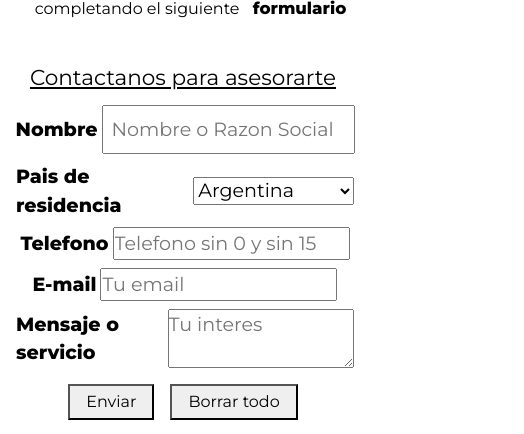
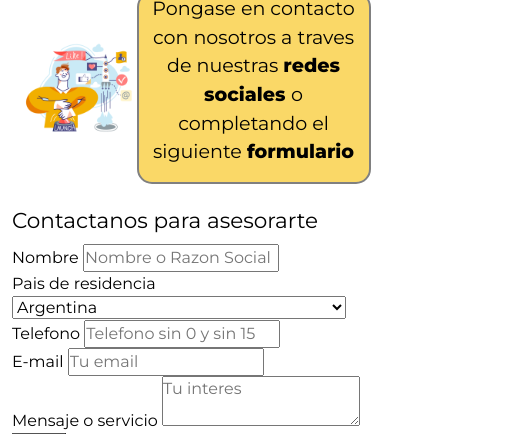
Before and after one commit to Ramirocco/CODER-BS, a website: page pages/contacto.html in a window 390 px wide. Shown: the part 263-697 px from the top of the page, 524 px wide, since content can reach past the window. Drawn offline with nearby package versions, Linux system fonts and the light colour scheme.

Commit message:
empece contacto nuevo disenio y responsive con sass

```diff
--- a/pages/contacto.html
+++ b/pages/contacto.html
@@ -49,32 +49,35 @@
         </nav>
     </header>
 
-    <div class="row d-flex flex-column align-items-center  ">
-        <div class="col-8 col-md-6 d-flex justify-content-center">
-            <img src="../assets/img/contacto.png" alt="Contacto" class="w-50 my-4 ">
+    <section class="servicios">
+        <div class="tituloserv">
+            <h2>Contactanos por Mountop</h2>
         </div>
-        <div class=" col-sm-10 col-md-6">
-            <p class="text-center">Pongase en contacto con nosotros a traves de nuestras <span> redes
-                    sociales </span> o completando el siguiente <span> formulario </span></p>
+        <div>
+            <div>
+                <img src="../assets/img/COHETE.png" class="rounded-start img-fluid" alt="..."></div>
+                <div class="pservicios">
+                    <p>Pongase en contacto con nosotros a traves de nuestras <b> redes
+                    sociales </b> o completando el siguiente <b> formulario </b>
+                </p>
             </div>
         </div>
+    </section>
 
-    <main class=" row d-flex justify-content-center">
-        <div class=" col-sm-10 col-lg-9 mt-4">
+
+    <main class=".maincontacto">
+        <div class="">
             <!-- no se como se completa el action -->
             <form data-aos="fade-right" data-aos-duration="2500" action="" method="post" ">
-                <fieldset  class=" d-flex flex-column align-content-center">
-                <legend class="col-12 d-flex justify-content-center text-center text-decoration-underline">Contactanos para
-                    asesorarte </legend>
-
-                <div class=" my-1 justify-content-center align-items-center d-flex">
-                    <label class="size-small  mx-1 p-auto fw-semibold" for="nombre">Nombre</label>
-                    <input class="size-small p-2 fw-normal" name="nombre" id="nombre" type="text"
-                        placeholder="Nombre o Razon Social" required autocomplete="">
+                <fieldset  class="">
+                    <legend class="">Contactanos para asesorarte </legend>
+                    <div class="">
+                        <label class="" for="nombre">Nombre</label>
+                        <input class="" name="nombre" id="nombre" type="text" placeholder="Nombre o Razon Social" required autocomplete="">
                     </div>
-                <div class=" my-1 justify-content-center align-items-center d-flex">
-                    <label class="size-small  mx-1 p-auto fw-semibold" for="pais ">Pais de residencia</label>
-                    <select class="size-small p-auto fw-normal w-50" id="pais" name="pais" required>
+                    <div class="">
+                        <label class="" for="pais ">Pais de residencia</label>
+                        <select class="" id="pais" name="pais" required>
                         <option value="xx">OTRO</option>
                         <option value="AF">Afganistán</option>
                         <option value="AL">Albania</option>
@@ -312,48 +315,37 @@
                         <option value="ZW">Zimbabue</option>
                         </select>
                     </div>
-                <div class=" my-1 justify-content-center align-items-center d-flex">
-                    <label class="size-small  mx-1 p-auto fw-semibold" for="tel">Telefono</label>
-                    <input class="size-small p-auto fw-normal" name="telefono" id="tel" type="tel"
-                        placeholder="Telefono sin 0 y sin 15" required autocomplete="">
+                    <div class="">
+                        <label class="" for="tel">Telefono</label>
+                        <input class="" name="telefono" id="tel" type="tel" placeholder="Telefono sin 0 y sin 15" required autocomplete="">
                     </div>
-                <div class=" my-1 justify-content-center align-items-center d-flex">
-                    <label class="size-small  mx-1 p-auto fw-semibold" for="mail">E-mail</label>
-                    <input class="size-small p-auto fw-normal" name="email" id="mail" type="email" placeholder="Tu email"
-                        required autocomplete="">
+                    <div class="">
+                        <label class="" for="mail">E-mail</label>
+                        <input class="" name="email" id="mail" type="email" placeholder="Tu email" required autocomplete="">
                     </div>
-                <div class=" my-1 justify-content-center align-items-center d-flex">
-                    <label class="size-small  mx-1 p-auto fw-semibold" for="mje">Mensaje o servicio </label>
-                    <textarea class="size-small p-auto fw-normal" name="mensaje" id="mje" placeholder="Tu interes"></textarea>
+                    <div class="">
+                        <label class="" for="mje">Mensaje o servicio </label>
+                        <textarea class="" name="mensaje" id="mje" placeholder="Tu interes"></textarea>
                     </div>
-                <div class=" my-1 justify-content-center align-items-center d-flex">
-                    <div class=" m-2">
-                        <button class="px-3 py-1 btn-secondary" type="submit">Enviar</button>
+                    <div class="">
+                        <div class="">
+                            <button class=".boton1" type="submit">Enviar</button>
                         </div>
-                    <div class=" m-2 ">
-                        <button class="px-3 py-1 btn-secondary" type="reset">Borrar todo</button>
+                        <div class="">
+                            <button class=".boton2" type="reset">Borrar todo</button>
                         </div>
                     </div>
                 </fieldset>
             </form>
         </div>
     </main>
-    <section class="row justify-content-center my-2">
-        <div class="col-2">
-            <a class="d-flex justify-content-center " href="https://www.linkedin.com/" target="_blank"><img class="w-25"
-                    src="../assets/img/linkedin.png" alt="Linkedin mountop"></a>
-        </div>
-        <div class="col-2 ">
-            <a class="d-flex justify-content-center " href="https://www.instagram.com/mountop.marketing" target="_blank"><img class="w-25"
-                    src="../assets/img/instagram.png" alt="Instagram mountop"></a>
-        </div>
-        <div class="col-2 ">
-            <a class="d-flex justify-content-center " href="https://www.facebook.com/mountop.marketing" target="_blank"><img class="w-25"
-                    src="../assets/img/facebook.png" alt=" Facebbok Mountop"></a>
-        </div>
+    <section class="SaberyRedes">
+        <div class="redes">
+            <a href="https://www.linkedin.com/" target="_blank"><img src="../assets/img/linkedin.png" alt="Linkedin mountop"></a>
+            <a href="https://www.instagram.com/mountop.marketing" target="_blank"><img src="../assets/img/instagram.png" alt="Instagram mountop"></a>
+            <a href="https://www.facebook.com/mountop.marketing" target="_blank"><img src="../assets/img/facebook.png" alt=" Facebbok Mountop"></a>
         </div>
     </section>
-
     <footer>
         <nav class="footer">
                 <p> Enteramente realizado por Mountop </p>
--- a/scss/layout/_contacto.scss
+++ b/scss/layout/_contacto.scss
@@ -0,0 +1,13 @@
+.maincontacto{
+    div{
+        form{ display: flex; flex-direction: column; width: 80vw;
+            fieldset{
+                legend {}
+                div{display: flex; justify-content: center;
+                    label{}
+                    input {}
+                    select{}
+                    textarea{}
+                    .button1{ @extend .botones;}
+                    .button2{ @extend .botones;}
+}}}}}
```
Also changed, not shown: pages/quienes.html (+1 -1 lines), scss/componentes/_buttons.scss (line endings or trailing spaces), 2 other files. Lines whose indentation alone changed are shown as unchanged.
